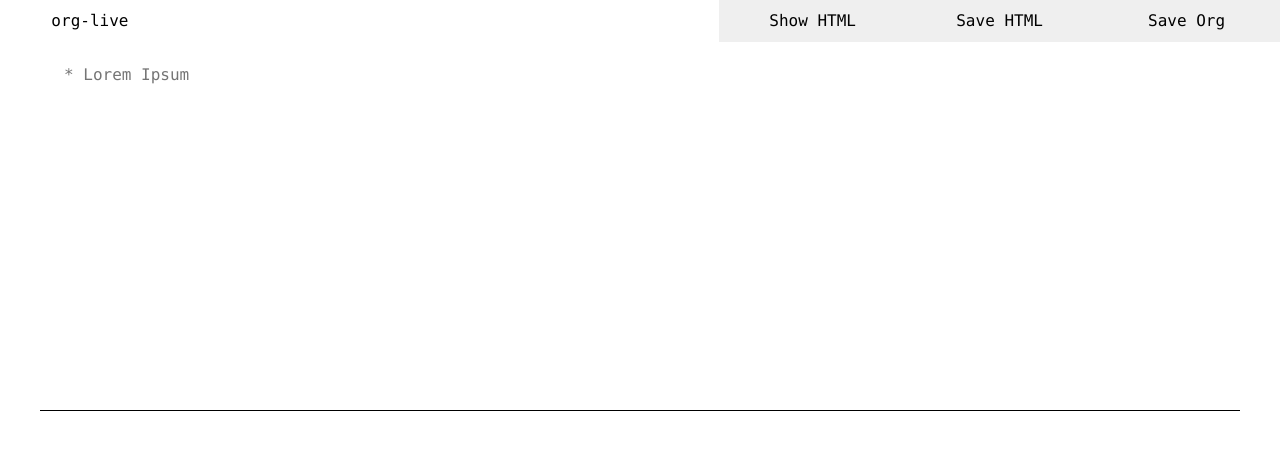
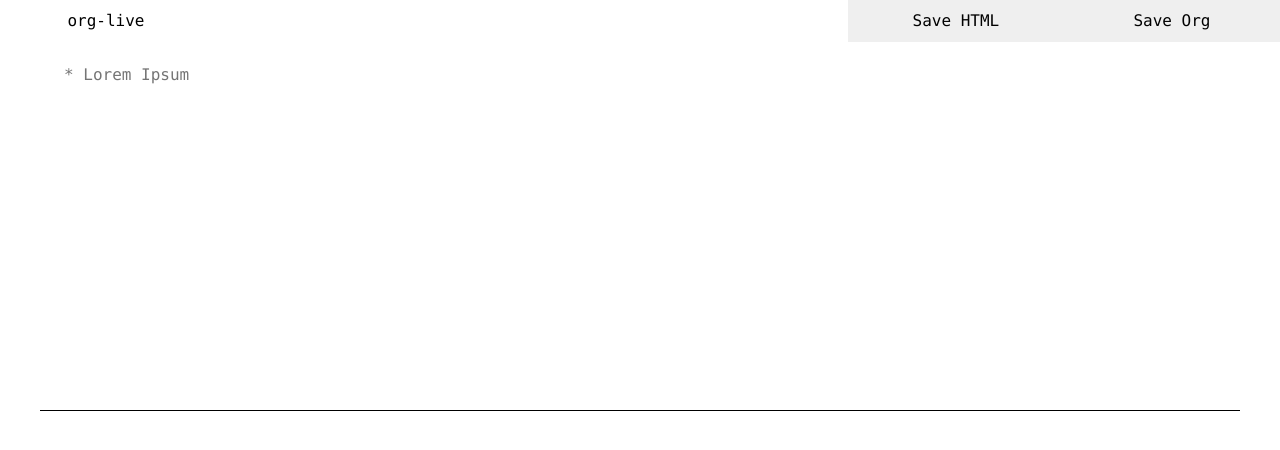
Before and after one commit to ccleberg/org-live, a plain HTML site: page index.html in a window 1280 px wide. Drawn offline with Linux system fonts and the light colour scheme.

Commit message:
remove showHTML function

```diff
--- a/index.html
+++ b/index.html
@@ -11,7 +11,6 @@
             <div>
                 <label for="editor">org-live</label>
                 <span class="spacer"></span>
-                <button type="button" onclick="showHTML();">Show HTML</button>
                 <button type="button" onclick="saveHTML();">Save HTML</button>
                 <button type="button" onclick="saveOrg();">Save Org</button>
             </div>
@@ -29,7 +28,6 @@
             ></textarea>
         </form>
 	<div id="preview"></div>
-        <dialog id="modal"></dialog>
         <script src="./static/org.js"></script>
         <script src="./static/app.js"></script>
     </body>
--- a/static/app.js
+++ b/static/app.js
@@ -56,11 +56,3 @@ function saveHTML() {
         window.URL.revokeObjectURL(url);
     }, 0);
 }
-
-function showHTML() {
-    var data = parseOrg();
-    data += "<form method='dialog'><button>Close dialog</button></form>";
-    var element = document.getElementById("modal");
-    element.innerHTML = data.toString();
-    element.showModal();
-}
```
